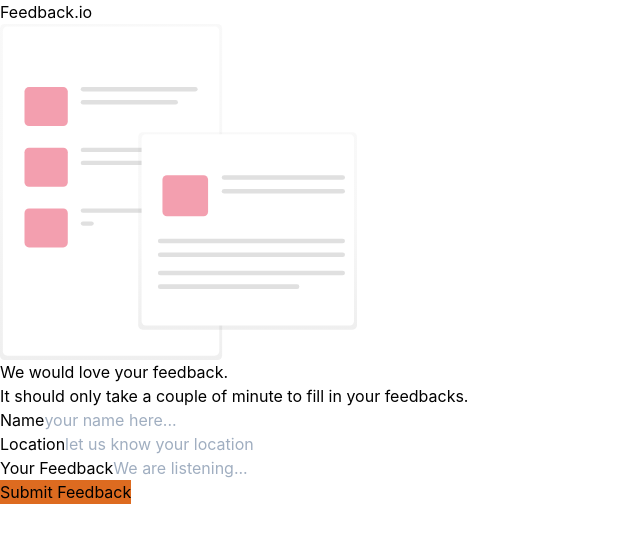
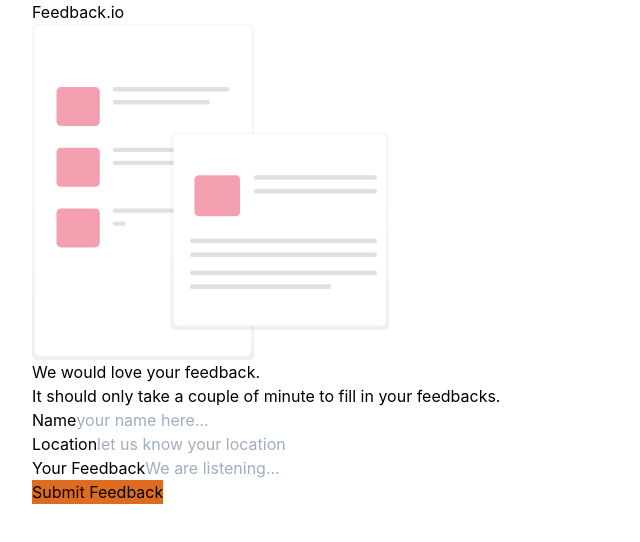
Before and after one commit to WonderfulOlanrewaju/feedback-nlp-frontend, a React (Create React App) app: page / in a window 1280 px wide. Shown: the top 542 px of the page, without its empty margins (0-640 px from the left). Built offline with nearby package versions, Linux system fonts and the light colour scheme.

Commit message:
custom container

```diff
--- a/src/components/Form.js
+++ b/src/components/Form.js
@@ -6,6 +6,7 @@ import styled from 'styled-components';
 const Err = styled.div`
     text-align : center;
     color: palevioletred;
+    display:block;
 `
 
 const SignupSchema = Yup.object().shape({
@@ -19,7 +20,7 @@ const SignupSchema = Yup.object().shape({
       .required('Location is a Required Field'),
     feedback: Yup.string()
       .min(50, 'Tell us more, we want to hear more from you.')
-      .required('Required'),
+      .required('We want to hear from you.'),
   });
 
 export  const FeedbackForm = ()=> (
--- /dev/null
+++ b/tailwind.config.js
@@ -0,0 +1,8 @@
+// tailwind.config.js
+module.exports = {
+    theme: {
+      container: {
+        padding: '2rem',
+      },
+    },
+  }
```
Also changed, not shown: src/output.css.
